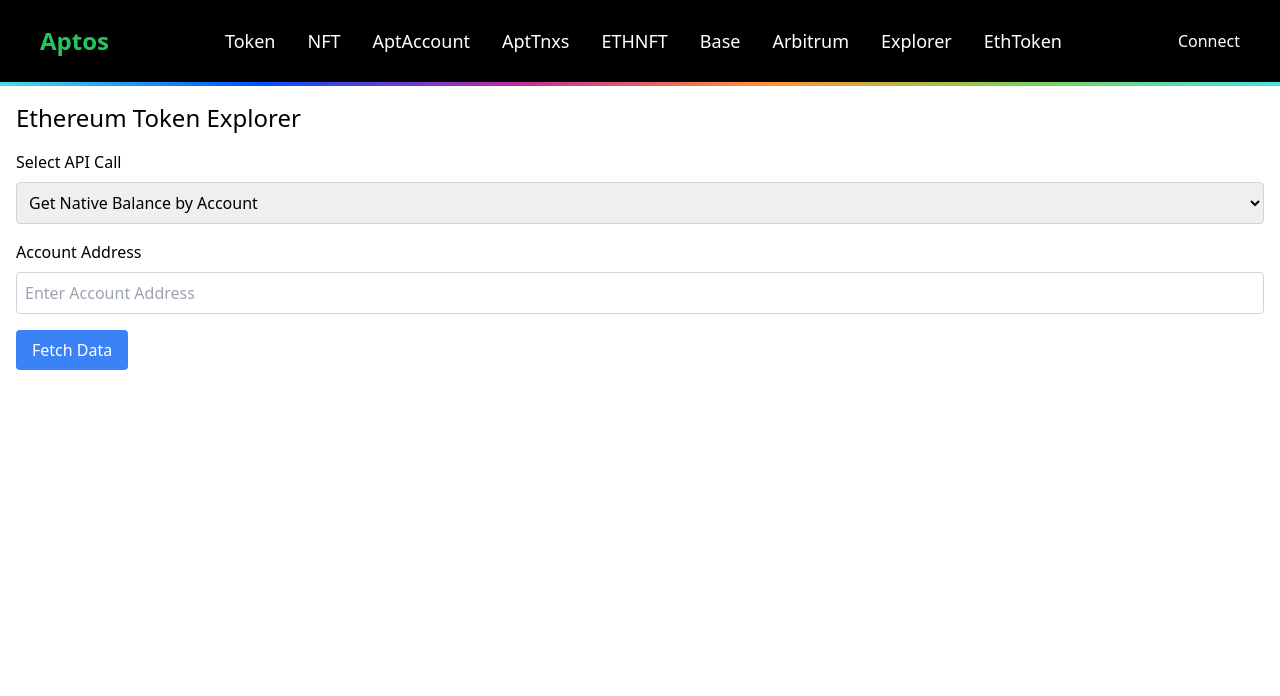
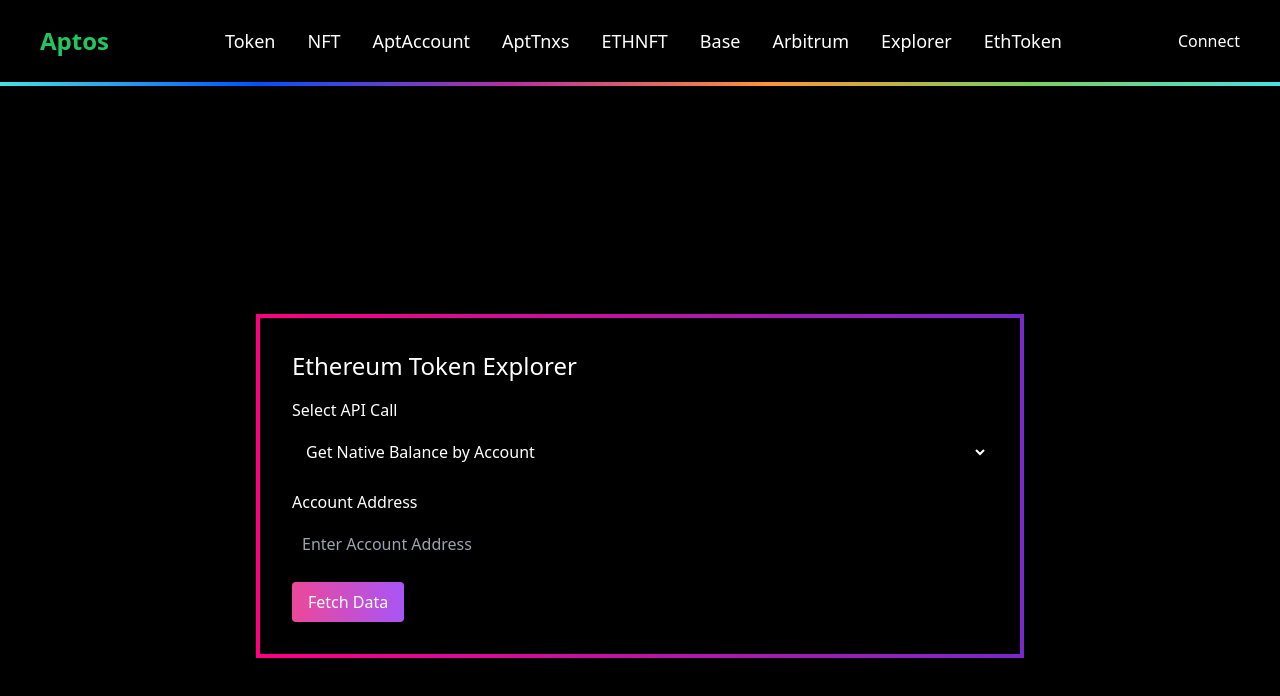
Before and after one commit to ayushsingh82/BlockDive, a React (Vite) app: page /ethtoken in a window 1280 px wide. Shown: the top 696 px of the page. Built offline with nearby package versions, Linux system fonts and the light colour scheme; what @rainbow-me/rainbowkit, wagmi would draw is missing.

Commit message:
eth token

```diff
--- a/src/components/Ethereum/EthereumToken.jsx
+++ b/src/components/Ethereum/EthereumToken.jsx
@@ -1,4 +1,4 @@
-import React, { useState } from 'react';
+import React, { useState, useRef } from 'react';
 
 const EthereumToken = () => {
   const [accountAddress, setAccountAddress] = useState('');
@@ -84,17 +84,54 @@
     }
   };
 
+  // Draggable logic
+  const responseRef = useRef(null);
+  const [isDragging, setIsDragging] = useState(false);
+  const [startY, setStartY] = useState(0);
+  const [scrollTop, setScrollTop] = useState(0);
+
+  const handleMouseDown = (e) => {
+    setIsDragging(true);
+    setStartY(e.clientY);
+    setScrollTop(responseRef.current.scrollTop);
+  };
+
+  const handleMouseMove = (e) => {
+    if (isDragging) {
+      const dy = e.clientY - startY;
+      responseRef.current.scrollTop = scrollTop - dy;
+    }
+  };
+
+  const handleMouseUp = () => {
+    setIsDragging(false);
+  };
+
+  // Input box styling
+  const inputStyle = {
+    backgroundColor: '#000',
+    border: 'none',
+    color: '#fff',
+    padding: '10px',
+    borderRadius: '6px',
+    width: '100%',
+  };
+
   return (
-    <div className="p-4">
-      <h1 className="text-2xl mb-4">Ethereum Token Explorer</h1>
+    <div className="min-h-screen bg-black flex items-center justify-center">
+      <div
+        className="p-8 rounded-lg border-4 border-transparent bg-clip-padding max-w-3xl w-full"
+        style={{ borderImage: 'linear-gradient(90deg, #FF0080, #7928CA) 1' }}
+      >
+        <h1 className="text-white text-2xl mb-4">Ethereum Token Explorer</h1>
 
         <form onSubmit={handleSubmit} className="space-y-4">
           <div>
-          <label className="block mb-2">Select API Call</label>
+            <label className="block text-white mb-2">Select API Call</label>
             <select
               value={apiType}
               onChange={(e) => setApiType(e.target.value)}
-            className="p-2 border border-gray-300 rounded w-full"
+              style={inputStyle}
             >
               <option value="nativeBalance">Get Native Balance by Account</option>
               <option value="tokenMetadata">Get Token Contract Metadata</option>
@@ -107,12 +144,12 @@
 
           {['nativeBalance', 'tokenTransfersByAccount', 'tokensOwnedByAccount'].includes(apiType) && (
             <div>
-            <label className="block mb-2">Account Address</label>
+              <label className="block text-white mb-2">Account Address</label>
               <input
                 type="text"
                 value={accountAddress}
                 onChange={(e) => setAccountAddress(e.target.value)}
-              className="p-2 border border-gray-300 rounded w-full"
+                style={inputStyle}
                 placeholder="Enter Account Address"
               />
             </div>
@@ -120,12 +157,12 @@
 
           {['tokenMetadata', 'tokenHolders', 'tokenTransfersByContract'].includes(apiType) && (
             <div>
-            <label className="block mb-2">Contract Address</label>
+              <label className="block text-white mb-2">Contract Address</label>
               <input
                 type="text"
                 value={contractAddress}
                 onChange={(e) => setContractAddress(e.target.value)}
-              className="p-2 border border-gray-300 rounded w-full"
+                style={inputStyle}
                 placeholder="Enter Contract Address"
               />
             </div>
@@ -133,18 +170,27 @@
 
           <button
             type="submit"
-          className="px-4 py-2 bg-blue-500 text-white rounded hover:bg-blue-700"
+            className="px-4 py-2 bg-gradient-to-r from-pink-500 to-purple-500 text-white rounded hover:bg-pink-700"
           >
             Fetch Data
           </button>
         </form>
 
         {response && (
-        <div className="mt-4 p-4 bg-gray-100 rounded">
+          <div
+            ref={responseRef}
+            className="mt-4 p-4 bg-gray-800 text-white rounded"
+            style={{ maxHeight: '300px', overflow: 'auto', cursor: 'grab' }}
+            onMouseDown={handleMouseDown}
+            onMouseMove={handleMouseMove}
+            onMouseUp={handleMouseUp}
+            onMouseLeave={handleMouseUp}
+          >
             <h2 className="text-lg font-semibold mb-2">Response</h2>
             <pre className="whitespace-pre-wrap">{response}</pre>
           </div>
         )}
+      </div>
     </div>
   );
 };
@@ -152,5 +198,6 @@
 export default EthereumToken;
 
 
+
 //account - 0xd8dA6BF26964aF9D7eEd9e03E53415D37aA96045
 //contract - 0xdAC17F958D2ee523a2206206994597C13D831ec7
```
Lines whose indentation alone changed are shown as unchanged.
